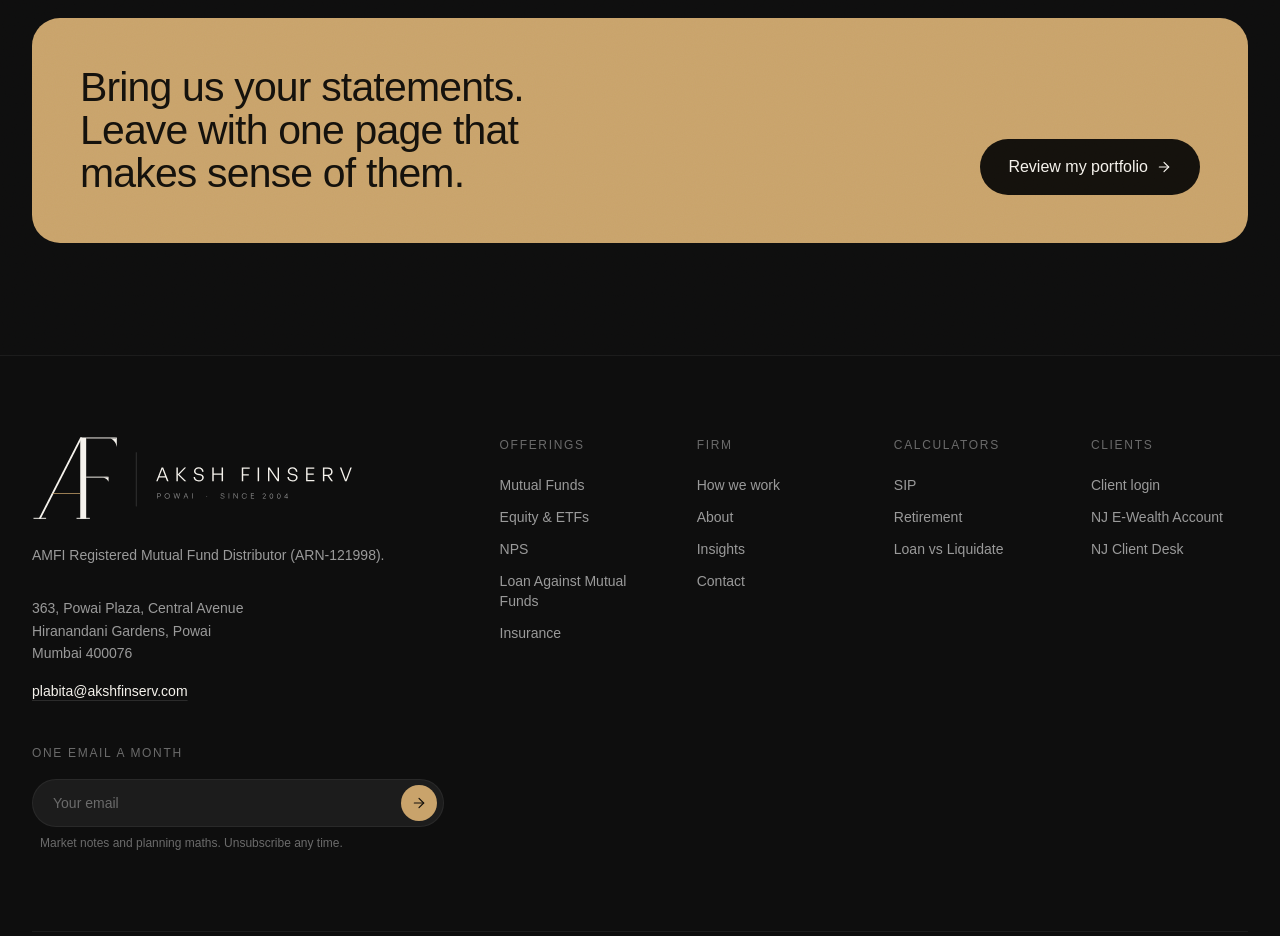
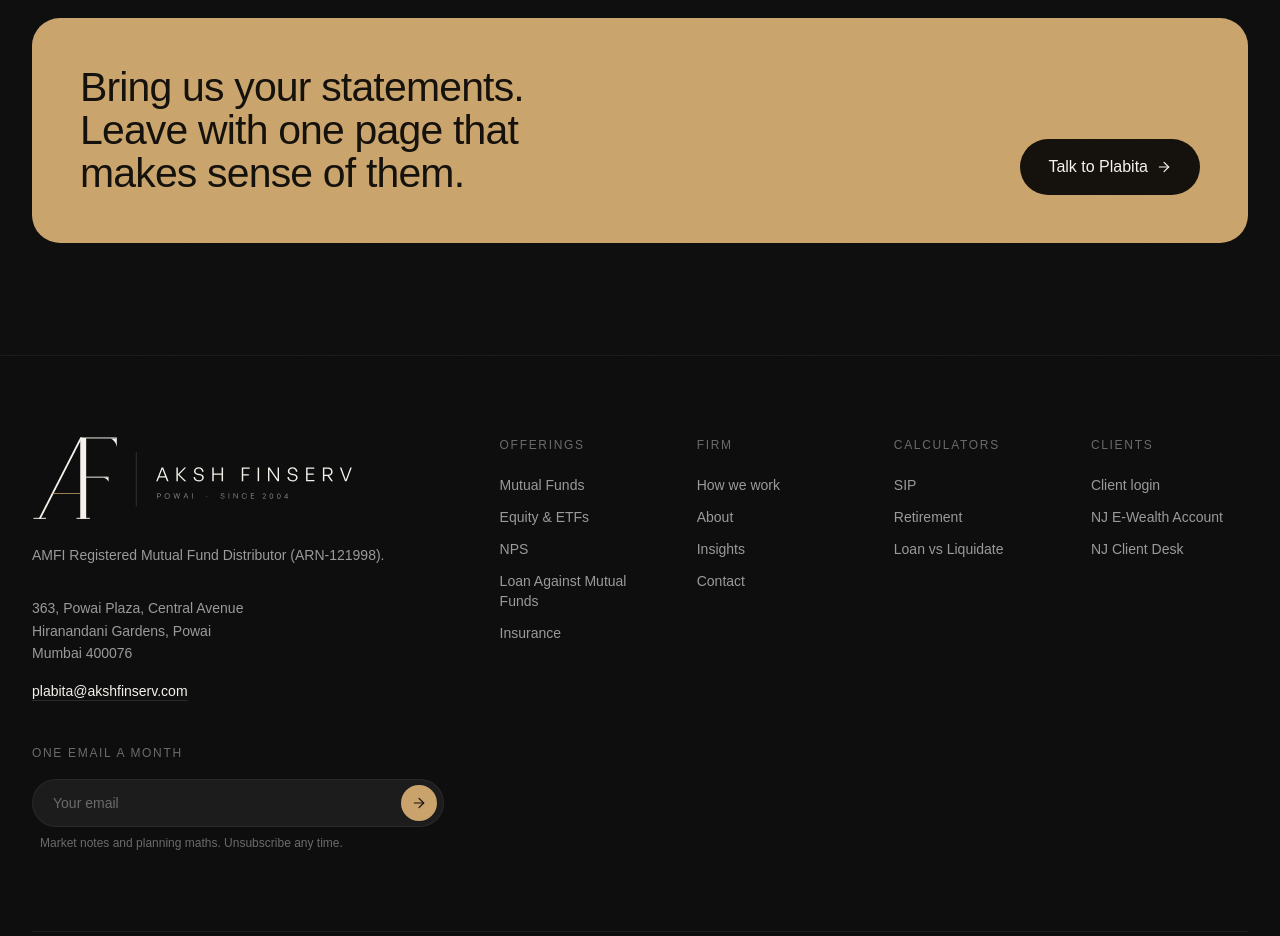
Before and after one commit to priyadarshiakshat94-art/akshfinserv, a Next.js app: page /offerings in a window 1280 px wide. Shown: the part 1660-2596 px from the top of the page. Built offline with nearby package versions, Linux system fonts and the light colour scheme; no server answers; a web font is replaced by a local one.

Commit message:
Replace remaining Review my portfolio buttons with Talk to Plabita
Co-Authored-By: Claude Opus 5.5 <noreply@anthropic.com>

```diff
--- a/components/site/cta-band.tsx
+++ b/components/site/cta-band.tsx
@@ -4,8 +4,8 @@ import { Section } from "@/components/site/section";
 
 export function CtaBand({
   title = "Bring us your statements. Leave with one page that makes sense of them.",
-  intent = "portfolio-review",
-  label = "Review my portfolio",
+  intent = "call-plabita",
+  label = "Talk to Plabita",
 }: {
   title?: string;
   intent?: string;
--- a/components/site/lead-form.tsx
+++ b/components/site/lead-form.tsx
@@ -192,7 +192,7 @@ export function LeadForm({
           t.button,
         )}
       >
-        {status.kind === "sending" ? "Sending" : full ? "Send" : "Review my portfolio"}
+        {status.kind === "sending" ? "Sending" : full ? "Send" : "Talk to Plabita"}
         <ArrowRight className="size-4 transition-transform duration-200 group-hover:translate-x-0.5" strokeWidth={1.75} />
       </button>
 
```
